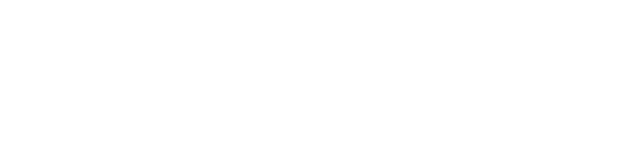
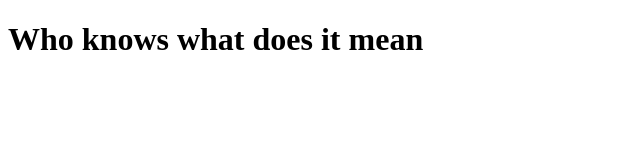
Before and after one commit to abugy/test1, a plain HTML site: page index.html in a window 1280 px wide. Shown: the whole page, without its empty margins (0-640 px from the left). Drawn offline with Linux system fonts and the light colour scheme.

Commit message:
added <h1> to index.html

```diff
--- a/index.html
+++ b/index.html
@@ -5,6 +5,6 @@
         <title>Test1</title>
     </head>
     <body>
-
+        <h1>Who knows what does it mean</h1>
     </body>
 </html>
```
